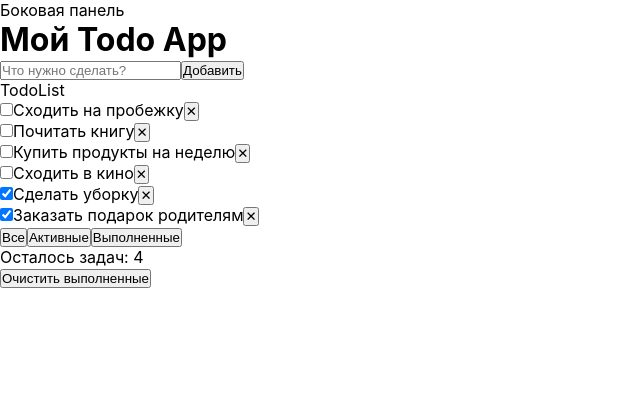
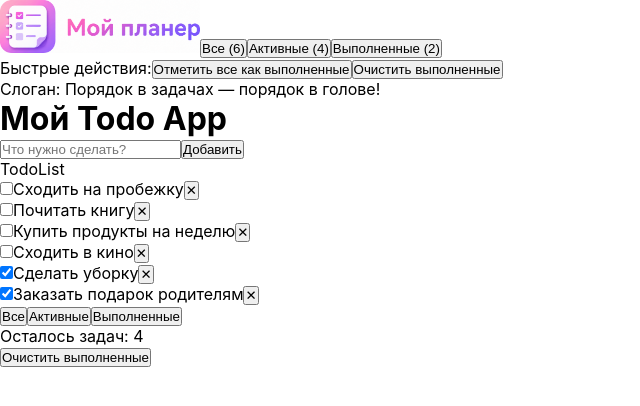
Before and after one commit to AnnaSpirina/todo-app, a React (Create React App) app: page / in a window 1280 px wide. Shown: the top 406 px of the page, without its empty margins (0-640 px from the left). Built offline with nearby package versions, Linux system fonts and the light colour scheme.

Commit message:
Добавила контент на боковую панель

```diff
--- a/src/App.js
+++ b/src/App.js
@@ -54,11 +54,25 @@ function App() {
     setTodos(todos.filter(todo => !todo.completed));
   }
 
+  // Отмечаем все задачи как выполненные
+  const markAllComplete = () => {
+    setTodos(todos.map(todo => ({...todo, completed: true})));
+  }
+
   const hasCompleted = todos.some(todo => todo.completed);
 
   return (
     <div>
-      <TodoSidebar />
+      <TodoSidebar
+        totalCount={todos.length}
+        activeCount={activeCount}
+        completedCount={todos.length - activeCount}
+        filter={filter}
+        onFilterChange={setFilter}
+        onMarkAllComplete={markAllComplete}
+        onClearCompleted={clearCompleted}
+        hasCompleted={hasCompleted}
+      />
       <h1>Мой Todo App</h1>
       <TodoForm onAdd={addTodo}/>
       <TodoList todos={filteredTodos} onToggle={toggleTodo} onDelete={deleteTodo}/>
--- a/src/components/TodoSidebar.jsx
+++ b/src/components/TodoSidebar.jsx
@@ -1,5 +1,31 @@
-function TodoSidebar() {
-    return <div>Боковая панель</div>
+import Button from "./UI/Button";
+
+function TodoSidebar({
+    totalCount,
+    activeCount,
+    completedCount,
+    filter,
+    onFilterChange,
+    onMarkAllComplete,
+    onClearCompleted,
+    hasCompleted
+}) {
+    return (
+        <div>
+            <img src="/logo.png" alt="Мой планер" width={200}/>
+            <Button onClick={() => onFilterChange("all")}>Все ({totalCount})</Button>
+            <Button onClick={() => onFilterChange("active")}>Активные ({activeCount})</Button>
+            <Button onClick={() => onFilterChange("completed")}>Выполненные ({completedCount})</Button>
+            <div>
+                Быстрые действия:
+                <button onClick={onMarkAllComplete}>Отметить все как выполненные</button>
+                {hasCompleted && <button onClick={onClearCompleted}>Очистить выполненные</button>}
+            </div>
+            <div>
+                Слоган: Порядок в задачах — порядок в голове!
+            </div>
+        </div>
+    );
 }
 
 export default TodoSidebar;
```
Also changed, not shown: public/logo.png (added).
